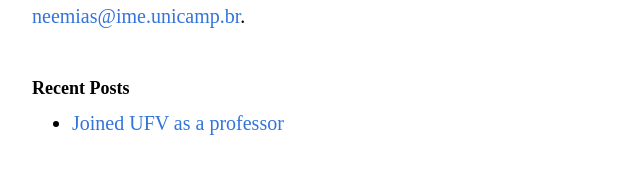
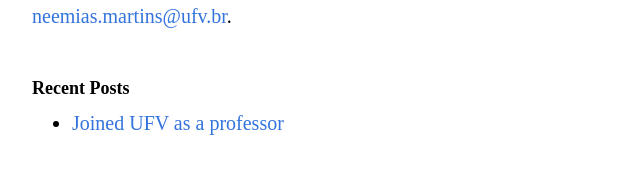
Before and after one commit to neemiasmartins/Astro-website, an Astro site: page / in a window 1280 px wide. Shown: the part 697-870 px from the top of the page, 283-923 px from the left. Built offline with nearby package versions, Linux system fonts and the light colour scheme; Astro itself is replaced by a stand-in of ours; a web font is replaced by a local one.

Commit message:
1 file modified

```diff
--- a/src/pages/index.astro
+++ b/src/pages/index.astro
@@ -29,7 +29,7 @@ import Section from '../components/Section.astro';
 				My research interests are Dynamical Systems, Ergodic Theory and Symbolic Dynamics. </p>
 			<p>
 				My resume is available <a href="/resume.pdf">here</a>.
-		 My email is <a href="mailto:neemias@ime.unicamp.br">neemias@ime.unicamp.br</a>.</p>
+		 My email is <a href="mailto:neemias.martins@ufv.br">neemias.martins@ufv.br</a>.</p>
 		<p style="margin-bottom:1.5cm;">
 		<p><h3>Recent Posts</h3></p>
 		<p><ul><li>
```
